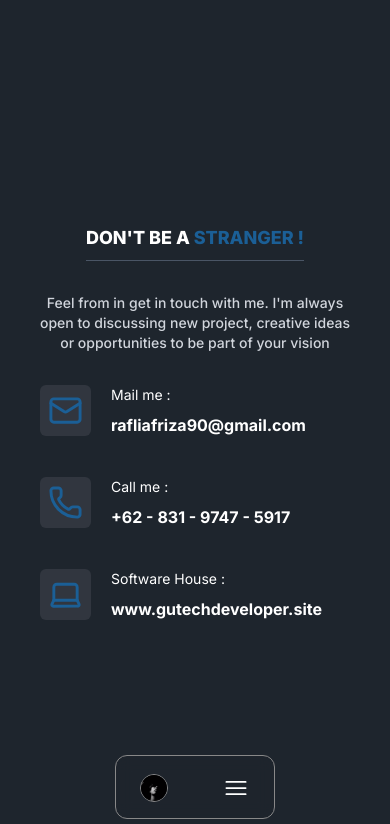
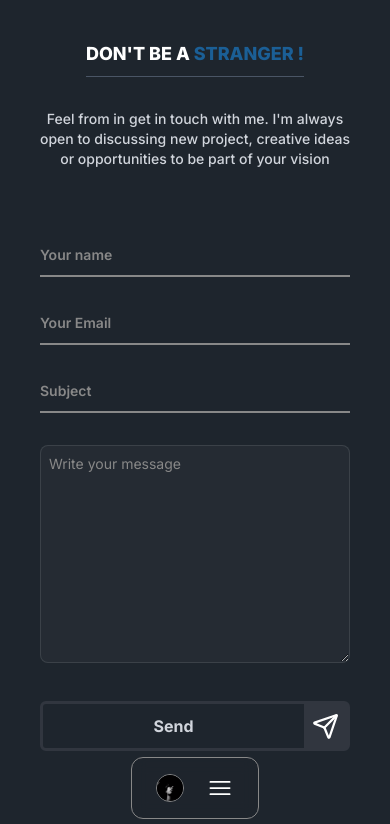
Before and after one commit to rafliafriza12/rafli-afriza-portfolio, a Next.js app: page /contact in a window 390 px wide. Shown: the top 824 px of the page. Built offline with nearby package versions, Linux system fonts and the light colour scheme; no server answers.

Commit message:
feat: integrate email API

```diff
--- a/components/navbar/Index.tsx
+++ b/components/navbar/Index.tsx
@@ -36,7 +36,13 @@ const Navbar: React.FC = () => {
     }, 350); // Matches the width transition duration
 
     // Toggle menu state
-    setIsMenuOpen((prev) => !prev);
+    if (!isMenuOpen) {
+      setTimeout(() => {
+        setIsMenuOpen((prev) => !prev);
+      }, 400);
+    } else {
+      setIsMenuOpen((prev) => !prev);
+    }
 
     // Re-enable button after all transitions complete (adjust delay if needed)
     setTimeout(() => {
@@ -89,8 +95,8 @@ const Navbar: React.FC = () => {
       >
         <div className="box-border px-7 h-[90%] w-full overflow-hidden">
           <ol
-            className={`relative box-border duration-300 ${
-              isMenuOpen ? "opacity-[1]" : "opacity-0 "
+            className={`relative box-border duration-300  ${
+              isMenuOpen ? "opacity-[1]" : "opacity-0 hidden"
             }`}
           >
             <li className="mb-8 ms-4">
--- a/components/page/contact/Contact.tsx
+++ b/components/page/contact/Contact.tsx
@@ -1,12 +1,20 @@
 "use client";
 import { useState } from "react";
-import { Mail, Phone, Instagram, Facebook, Send, Laptop } from "lucide-react";
+import {
+  Mail,
+  Phone,
+  Instagram,
+  Facebook,
+  Send,
+  Laptop,
+  Loader2,
+} from "lucide-react";
 import Wave from "@/components/svg/Wave";
 import Link from "next/link";
-// import { Resend } from "resend";
+import { ToastContainer, Bounce, toast } from "react-toastify";
+import API from "@/utils/API";
+import { IsDesktop } from "@/hooks";
 
-// const resend = new Resend("re_epfx8jyr_MesKgzNMzBnKKsYmw4yNZPrP");
-// import { onSendEmail } from "@/utils";
 const ContactPage: React.FC = () => {
   const [name, setName] = useState<string>("");
   const [isNameFocus, setIsNameFocus] = useState<boolean>(false);
@@ -19,6 +27,9 @@ const ContactPage: React.FC = () => {
 
   const [message, setMessage] = useState<string>("");
 
+  const [isLoading, setIsLoading] = useState<boolean>(false);
+  const isDesktop = IsDesktop();
+
   const handleBlur = (type: string): void => {
     if (type === "name") {
       name !== "" ? setIsNameFocus(true) : setIsNameFocus(false);
@@ -29,45 +40,69 @@ const ContactPage: React.FC = () => {
     }
   };
 
-  // const handleSendEmail = async () => {
-  //   const { data, error } = await resend.emails.send({
-  //     from: email,
-  //     to: ["rafliafriza90@gmail.com"],
-  //     subject: subject,
-  //     html: `<div
-  //   style={{
-  //     fontFamily: "Arial, sans-serif",
-  //     padding: "20px",
-  //     maxWidth: "600px",
-  //     margin: "0 auto",
-  //     border: "1px solid #ddd",
-  //     borderRadius: "5px",
-  //   }}
-  // >
-  //   <h1 style={{ color: "#333" }}>${name}!</h1>
-  //   <p style={{ fontSize: "16px", color: "#555" }}>${message}</p>
-  //   <hr
-  //     style={{ margin: "20px 0", border: "none", borderTop: "1px solid #ddd" }}
-  //   />
-  // </div>`,
-  //   });
-  // };
+  const handleSubmitForm = (e: React.FormEvent) => {
+    e.preventDefault();
+    setIsLoading(true);
+
+    API.post("/api/email/send", {
+      fromName: name,
+      email: email,
+      subject: subject,
+      text: message,
+    })
+      .then((res) => {
+        setName("");
+        setEmail("");
+        setSubject("");
+        setMessage("");
+        setIsNameFocus(false);
+        setIsEmailFocus(false);
+        setIsSubjectFocus(false);
+        toast.success(res.data.message, {
+          position: isDesktop ? "bottom-right" : "top-center",
+          autoClose: 5000,
+          hideProgressBar: false,
+          closeOnClick: false,
+          pauseOnHover: true,
+          draggable: true,
+          progress: undefined,
+          theme: "dark",
+          transition: Bounce,
+        });
+      })
+      .catch((err) => {
+        toast.error(err.response.data.message ?? "Fail while send message", {
+          position: isDesktop ? "bottom-right" : "top-center",
+          autoClose: 5000,
+          hideProgressBar: false,
+          closeOnClick: false,
+          pauseOnHover: true,
+          draggable: true,
+          progress: undefined,
+          theme: "dark",
+          transition: Bounce,
+        });
+      })
+      .finally(() => {
+        setIsLoading(false);
+      });
+  };
 
   return (
     <div className=" w-full min-h-screen flex flex-col items-center justify-center gap-20 relative z-0 py-10">
       <div className=" absolute hidden lg:block z-[-10] top-70 -left-9 w-full scale-[1.1] blur-md">
         <Wave />
       </div>
-      <div className=" w-full grid grid-cols-1  text-white px-10 lg:px-20 gap-10 lg:gap-5">
-        <div className=" w-full flex flex-col items-center  justify-center gap-8">
+      <div className=" w-full grid grid-cols-1 lg:grid-cols-2 text-white px-10 lg:px-20 gap-10 lg:gap-5">
+        <div className=" w-full flex flex-col items-center lg:items-start justify-center gap-8">
           <h1 className=" font-extrabold text-lg md:text-xl lg:text-3xl pb-2 border-b-[1px] border-gray-600 text-white">
             DON'T BE A <span className="text-[#1B5F96]">STRANGER !</span>
           </h1>
-          <p className=" font-medium text-center  text-sm md:text-base lg:w-[60%]  lg:text-lg text-gray-300">
+          <p className=" font-medium text-center lg:text-left text-sm md:text-base lg:w-[100%]  lg:text-lg text-gray-300">
             Feel from in get in touch with me. I'm always open to discussing new
             project, creative ideas or opportunities to be part of your vision
           </p>
-          <div className="flex flex-wrap gap-10">
+          <div className=" hidden lg:flex flex-wrap gap-10">
             <div className=" flex fcol items-center gap-5">
               <div className=" bg-[#31363F] p-2 rounded-md">
                 <Mail size={35} color="#1B5F96" />
@@ -107,7 +142,11 @@ const ContactPage: React.FC = () => {
             </div>
           </div>
         </div>
-        {/* <div className="w-full flex flex-col items-start gap-8 mt-5">
+        <div className="w-full flex flex-col items-start gap-8 mt-5">
+          <form
+            onSubmit={handleSubmitForm}
+            className="flex flex-col w-full items-start gap-8"
+          >
             <div className=" w-full grid grid-cols-1 lg:grid-cols-3 gap-5 lg:h-16 text-gray-300 ">
               <div className=" w-full h-full relative">
                 <label
@@ -127,6 +166,7 @@ const ContactPage: React.FC = () => {
                   onChange={(e) => setName(e.target.value)}
                   id="name"
                   type="text"
+                  required
                   className=" w-full h-12 bg-transparent border-b-[2px] border-[#888888] focus:outline-none text-sm lg:text-base font-medium"
                 />
               </div>
@@ -147,6 +187,7 @@ const ContactPage: React.FC = () => {
                   value={email}
                   onChange={(e) => setEmail(e.target.value)}
                   id="email"
+                  required
                   type="email"
                   className=" w-full h-12 bg-transparent border-b-[2px] border-[#888888] focus:outline-none text-sm lg:text-base font-medium"
                 />
@@ -169,6 +210,7 @@ const ContactPage: React.FC = () => {
                   onChange={(e) => setSubject(e.target.value)}
                   id="subject"
                   type="text"
+                  required
                   className=" w-full h-12 bg-transparent border-b-[2px] border-[#888888] focus:outline-none text-sm lg:text-base font-medium"
                 />
               </div>
@@ -180,28 +222,36 @@ const ContactPage: React.FC = () => {
                 name=""
                 id=""
                 cols={30}
+                required
                 rows={10}
                 value={message}
                 onChange={(e) => setMessage(e.target.value)}
-              className=" w-full bg-white/[0.03]  rounded-lg p-2 focus:outline-none focus:shadow-[0px_0px_20px_rgba(27,95,150,0.5)] duration-300 border border-white/10 text-sm lg:text-base"
+                className=" placeholder:text-[#888888] w-full bg-white/[0.03]  rounded-lg p-2 focus:outline-none focus:shadow-[0px_0px_20px_rgba(27,95,150,0.5)] duration-300 border border-white/10 text-sm lg:text-base"
               ></textarea>
             </div>
 
             <div className="w-full">
               <button
-              // onClick={() => handleSendEmail()}
-              className=" h-[50px] w-full lg:w-[250px] rounded-md border-[3px] border-[#31363F] flex items-center justify-between duration-200 hover:-translate-y-1 hover:shadow-[0px_0px_20px_rgba(27,95,150,0.5)]"
+                type="submit"
+                disabled={isLoading} // Tombol dinonaktifkan saat loading
+                className=" h-[50px] w-full lg:w-[250px] rounded-md border-[3px] border-[#31363F] flex items-center justify-between duration-200 hover:-translate-y-1 hover:shadow-[0px_0px_20px_rgba(27,95,150,0.5)] disabled:opacity-50 disabled:cursor-not-allowed"
               >
                 <h1 className="text-center w-full lg:w-[200px] font-bold text-gray-300">
-                Send
+                  {isLoading ? "Sending..." : "Send"}
                 </h1>
                 <div className=" h-full w-[50px] flex items-center justify-center bg-[#31363F]">
+                  {isLoading ? (
+                    <Loader2 size={27} className="animate-spin" />
+                  ) : (
                     <Send size={27} />
+                  )}
                 </div>
               </button>
             </div>
+          </form>
+
           <div className="flex lg:hidden flex-wrap gap-10 mt-10">
-            <div className=" flex fcol items-center gap-5">
+            <div className=" flex  items-center gap-5">
               <div className=" bg-[#31363F] p-2 rounded-md">
                 <Mail size={20} color="#1B5F96" />
               </div>
@@ -235,8 +285,21 @@ const ContactPage: React.FC = () => {
               </div>
             </div>
           </div>
-        </div> */}
         </div>
+      </div>
+      <ToastContainer
+        position={isDesktop ? "bottom-right" : "top-center"}
+        autoClose={5000}
+        hideProgressBar={false}
+        newestOnTop={false}
+        closeOnClick={false}
+        rtl={false}
+        pauseOnFocusLoss
+        draggable
+        pauseOnHover
+        theme="dark"
+        transition={Bounce}
+      />
     </div>
   );
 };
--- a/components/page/detail-project/DetailProject.tsx
+++ b/components/page/detail-project/DetailProject.tsx
@@ -19,10 +19,11 @@ import API from "@/utils/API";
 import { CircleUser } from "lucide-react";
 import moment from "moment";
 import { ToastContainer, Bounce, toast } from "react-toastify";
+import { IsDesktop } from "@/hooks";
 
 const DetailProjectPage: React.FC = () => {
   const { slug } = useParams();
-
+  const isDesktop = IsDesktop();
   const project = useMemo(() => {
     if (!slug || typeof slug !== "string") return undefined;
     return getProjectBySlug(slug);
@@ -103,7 +104,7 @@ const DetailProjectPage: React.FC = () => {
         handleRemoveImage();
         getComment(); // Panggil fungsi untuk memuat ulang komentar
         toast.success(res.data.message, {
-          position: "bottom-right",
+          position: isDesktop ? "bottom-right" : "top-center",
           autoClose: 5000,
           hideProgressBar: false,
           closeOnClick: false,
@@ -117,7 +118,7 @@ const DetailProjectPage: React.FC = () => {
       })
       .catch((err) => {
         toast.error(err.response.data.message ?? "Fail while send comment", {
-          position: "bottom-right",
+          position: isDesktop ? "bottom-right" : "top-center",
           autoClose: 5000,
           hideProgressBar: false,
           closeOnClick: false,
@@ -629,7 +630,7 @@ const DetailProjectPage: React.FC = () => {
             </div>
           </div>
           {isLoading ? (
-            <div className="w-full bg-white/[0.02] backdrop-blur-xl rounded-2xl p-4 sm:p-6 md:p-8 border border-white/10 w-full flex flex-col gap-5 animate-pulse">
+            <div className="w-full bg-white/[0.02] backdrop-blur-xl rounded-2xl p-4 sm:p-6 md:p-8 border border-white/10  flex flex-col gap-5 animate-pulse">
               <div className="flex items-start gap-4">
                 <div className="w-10 h-10 flex-shrink-0 bg-gray-600 rounded-full"></div>
                 <div className="flex-1 space-y-2">
@@ -697,7 +698,7 @@ const DetailProjectPage: React.FC = () => {
         </div>
       </div>
       <ToastContainer
-        position="bottom-right"
+        position={isDesktop ? "bottom-right" : "top-center"}
         autoClose={5000}
         hideProgressBar={false}
         newestOnTop={false}
```
Lines whose indentation alone changed are shown as unchanged.
